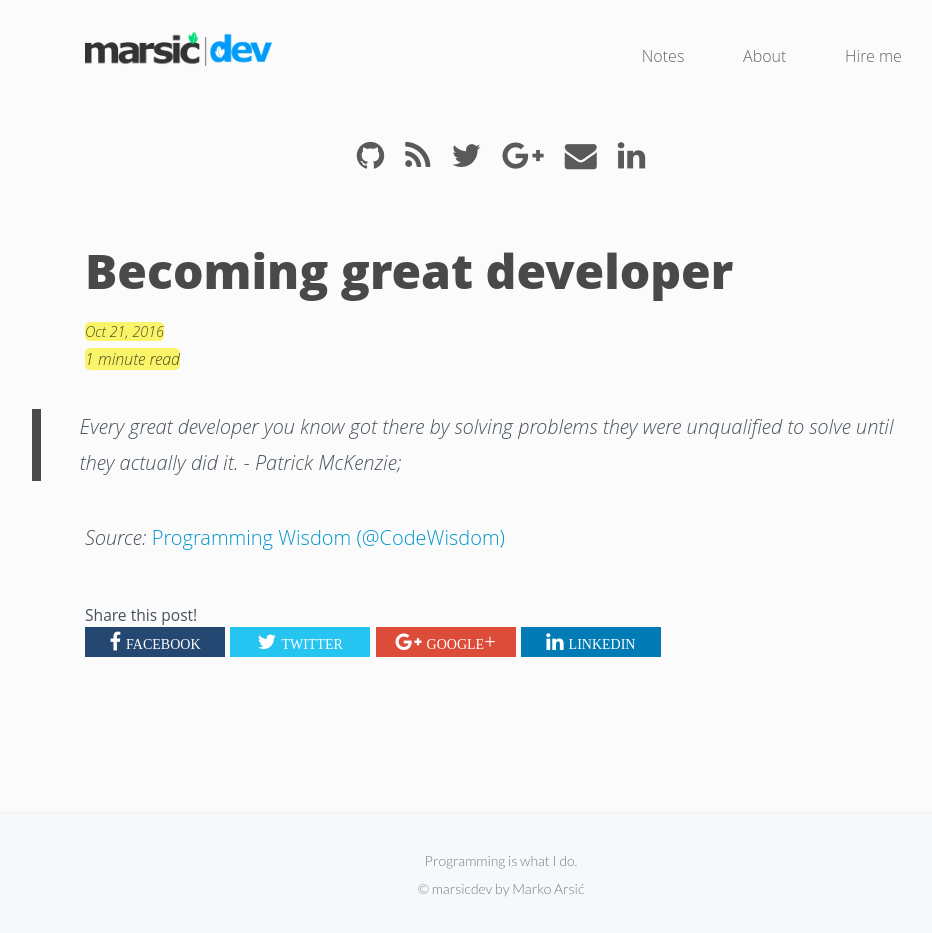
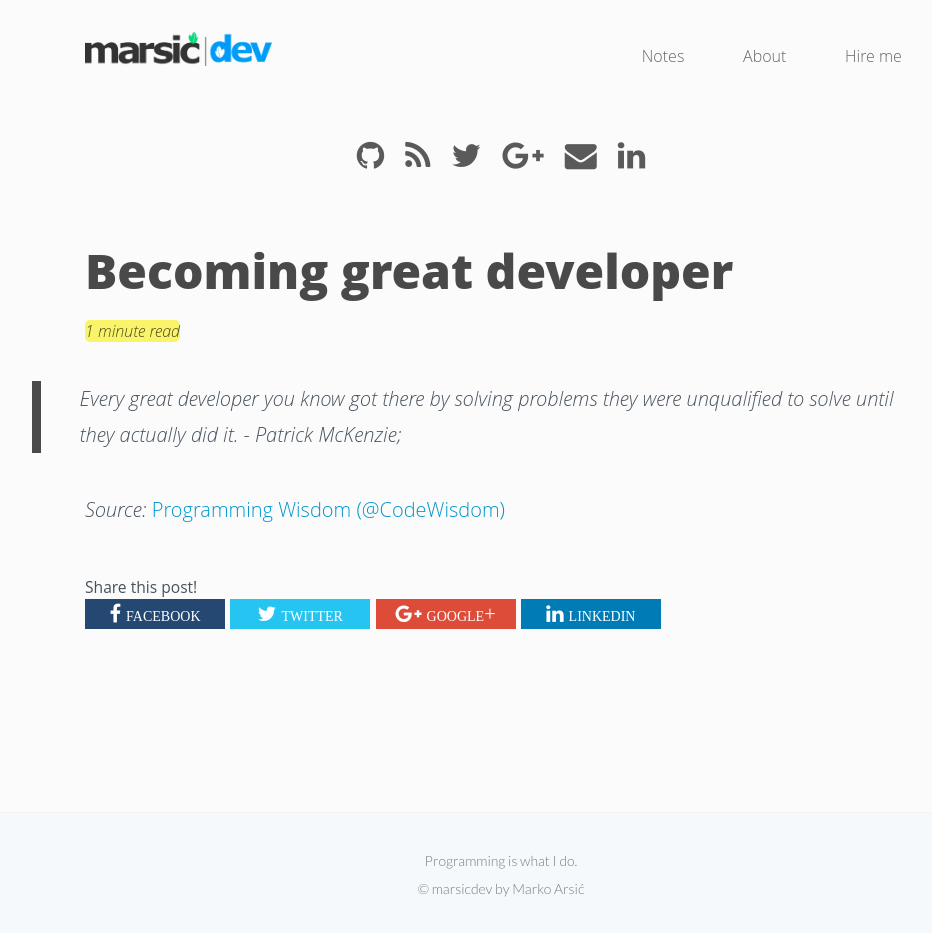
Before and after one commit to marsicdev/marsicdev.github.io, a Jekyll site: the page built from _posts/2016-10-22-becoming-great-developer.md, in a window 1280 px wide. Shown: the whole page, without its empty margins (139-1071 px from the left). Built offline with Jekyll 4.4.1, drawn with Linux system fonts in a browser that asks for light colours; nearby versions of some CDN libraries.

Commit message:
Remove date from posts

```diff
--- a/_layouts/post.html
+++ b/_layouts/post.html
@@ -9,7 +9,6 @@ layout: default
 
 <div class="post-header mb2">
   <h1>{{ page.title }}</h1>
-  <span class="post-meta">{{ page.date | date: "%b %-d, %Y" }}</span><br>
   {% if page.update_date %}
     <span class="post-meta">Updated: {{ page.update_date | date: "%b %-d, %Y" }}</span><br>
   {% endif %}
```
